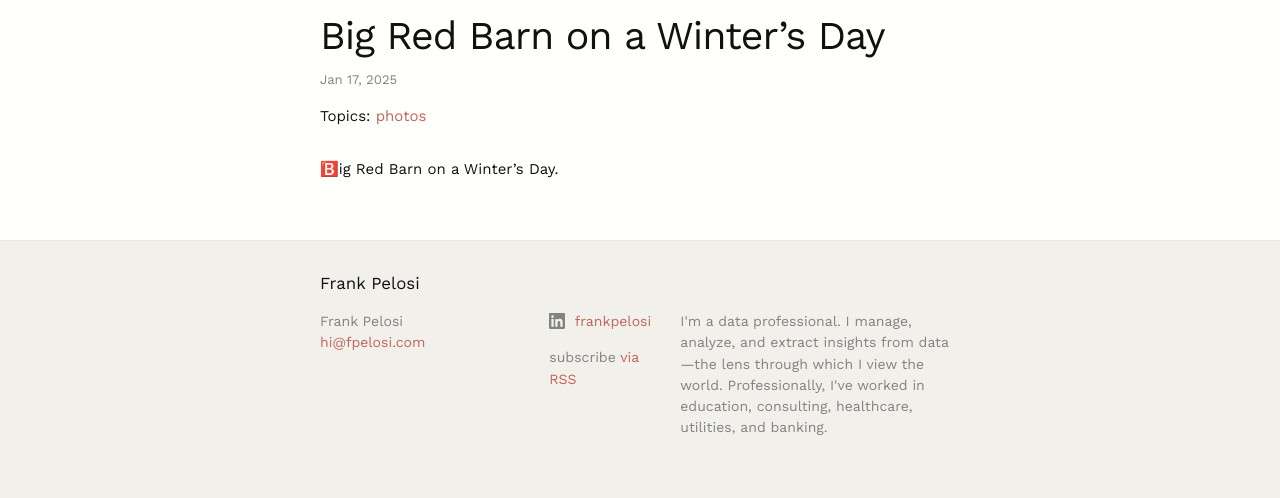
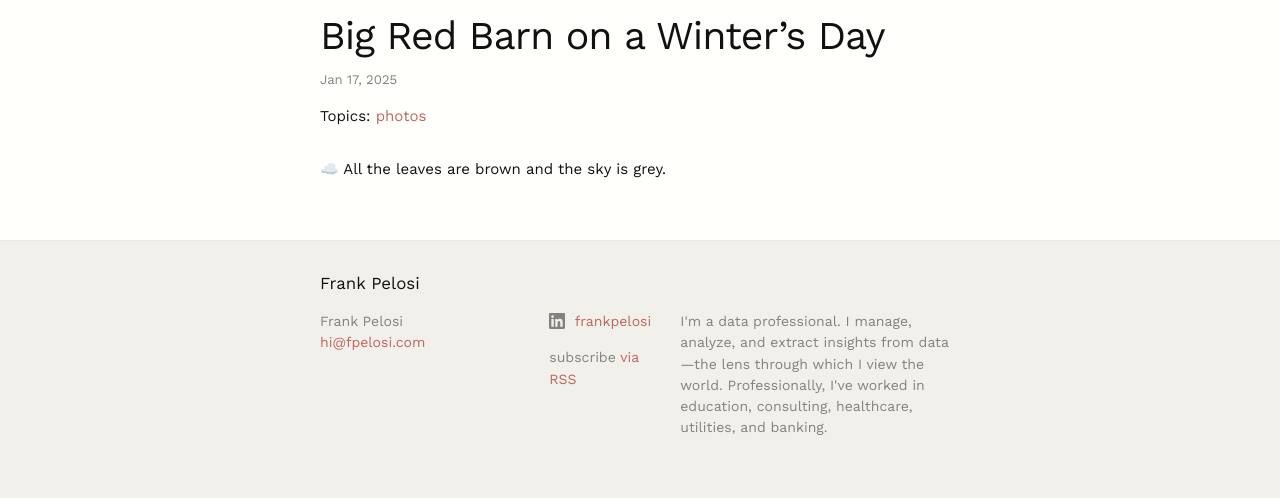
Before and after one commit to fpelosi/portfolio, a Jekyll site: the page built from _posts/2025-01-17-big-red-barn-on-a-winters-day.md, in a window 1280 px wide. Shown: the part 748-1246 px from the top of the page. Built offline with Jekyll 4.4.1, drawn with Linux system fonts in a browser that asks for light colours.

Commit message:
vault backup: 2025-02-03 23:05:40

```diff
--- a/_posts/2025-01-17-big-red-barn-on-a-winters-day.md
+++ b/_posts/2025-01-17-big-red-barn-on-a-winters-day.md
@@ -8,6 +8,6 @@ image: /assets/images/big-red-barn.jpeg
 carousels:
   - images:
       - image: /assets/images/big-red-barn.jpeg
-excerpt: 🅱️ig Red Barn on a Winter’s Day.
+excerpt: ☁️ All the leaves are brown and the sky is grey.
 ---
-🅱️ig Red Barn on a Winter’s Day.
+☁️ All the leaves are brown and the sky is grey.
```
